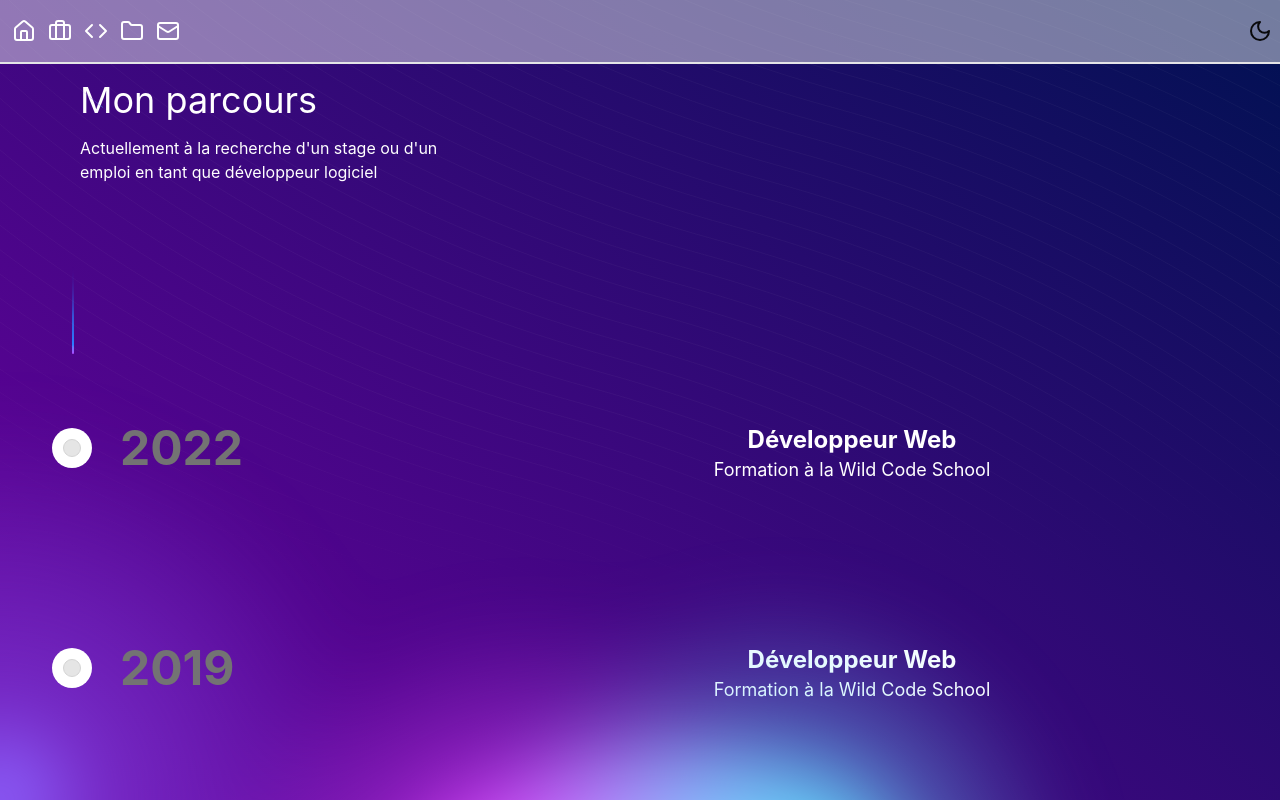
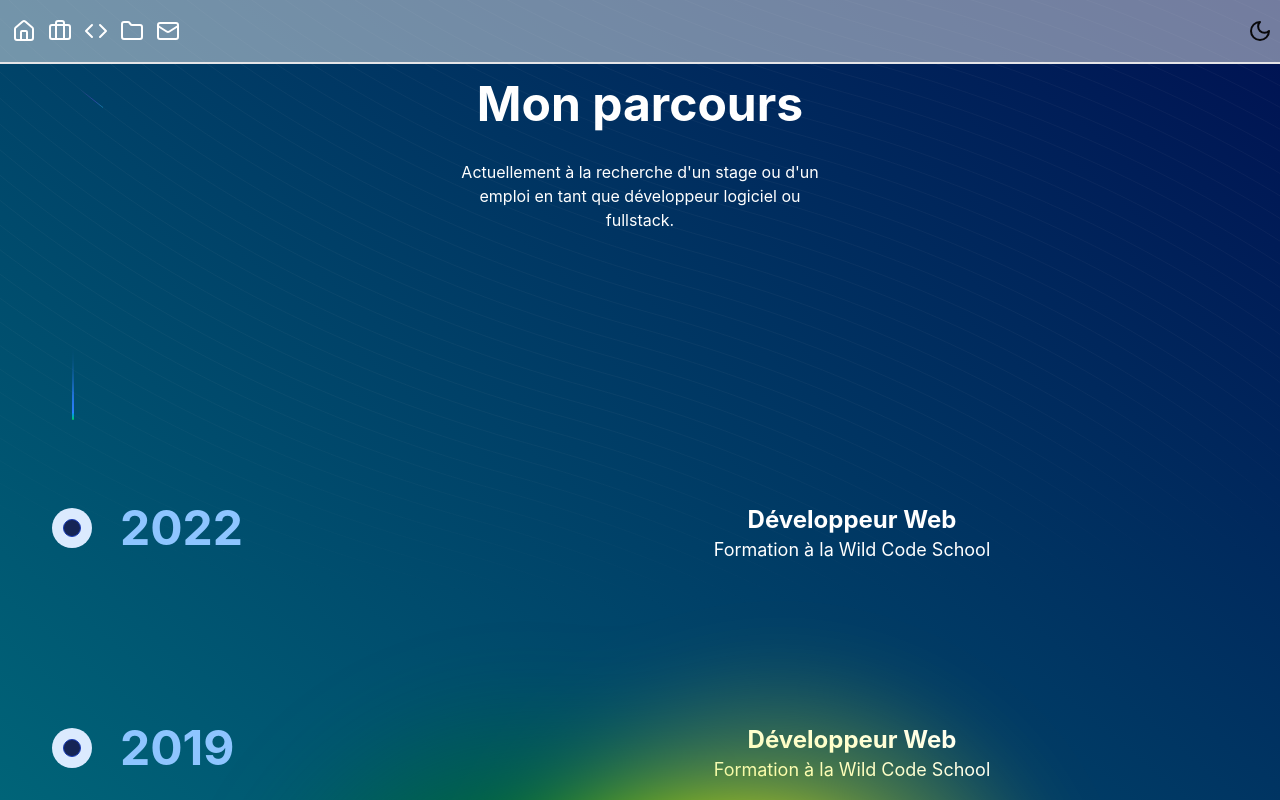
Before and after one commit to obouhlel/portfolio, a Next.js app: page /parcours in a window 1280 px wide. Built offline with nearby package versions, Linux system fonts and the light colour scheme.

Commit message:
Update the background and the timeline

```diff
--- a/src/app/contact/page.tsx
+++ b/src/app/contact/page.tsx
@@ -6,7 +6,7 @@ export default function Page() {
   return (
     <>
       <div className="flex flex-col items-center justify-center h-screen px-4">
-        <div className="text-3xl md:text-7xl font-bold text-white text-center mb-8">
+        <div className="text-5xl font-bold text-white text-center mb-8">
           Me contacter
         </div>
         <form
@@ -43,10 +43,7 @@ export default function Page() {
               className="shadow-input dark:placeholder-text-neutral-600 flex h-32 w-full rounded-md border-none bg-gray-50 px-3 py-2 text-sm text-white transition duration-400 placeholder:text-neutral-400 focus-visible:ring-[2px] focus-visible:ring-neutral-400 focus-visible:outline-none disabled:cursor-not-allowed disabled:opacity-50 dark:bg-zinc-800 dark:shadow-[0px_0px_1px_1px_#404040] dark:focus-visible:ring-neutral-600"
             />
           </div>
-          <button
-            type="submit"
-            className="mt-4 rounded-md bg-gradient-to-r from-purple-500 to-pink-500 px-4 py-2 text-white font-medium hover:from-purple-600 hover:to-pink-600 transition"
-          >
+          <button className="w-full text-white bg-gradient-to-r from-cyan-400 via-cyan-500 to-cyan-600 hover:bg-gradient-to-br focus:ring-4 focus:outline-none focus:ring-cyan-300 dark:focus:ring-cyan-800 font-medium rounded-lg text-sm px-5 py-2.5 text-center me-2 mb-2">
             Envoyer
           </button>
         </form>
--- a/src/app/projets/page.tsx
+++ b/src/app/projets/page.tsx
@@ -6,7 +6,7 @@ export default function Page() {
   return (
     <>
       <div className="max-w-5xl mx-auto px-8 flex items-center justify-center flex-col min-h-screen z-10">
-        <h1 className="text-5xl font-bold text-center mb-8 text-white">
+        <h1 className="text-5xl font-bold text-white text-center mb-8">
           Mes projets
         </h1>
         <ProjectCard items={projects} />
@@ -21,17 +21,6 @@ export const projects = [
     description: "Description du projet",
     image: "/images/hypertube.png",
     link: "https://hypertube.obouhlel.xyz",
-  },
-  {
-    title: "Hypertube",
-    description: "Description du projet",
-    image: "/images/hypertube.png",
-    link: "https://hypertube.obouhlel.xyz",
-  },
-  {
-    title: "Hypertube",
-    description: "Description du projet",
-    image: "/images/hypertube.png",
-    link: "https://hypertube.obouhlel.xyz",
+    stack: ["Node.js", "AdonisJS", "Inertia.js", "TypeScript", "React"],
   },
 ];
--- a/src/app/skills/page.tsx
+++ b/src/app/skills/page.tsx
@@ -24,7 +24,7 @@ export default function Page() {
   return (
     <>
       <div className="pt-[60px] flex flex-col items-center justify-center min-h-screen space-y-8">
-        <div className="text-xl md:text-7xl font-bold text-white text-center">
+        <div className="text-5xl font-bold text-white text-center mb-8">
           Mes compétences
         </div>
         <div className="grid grid-cols-1 md:grid-cols-2 lg:grid-cols-3 gap-6"></div>
--- a/src/components/ui/background-gradient-animation.tsx
+++ b/src/components/ui/background-gradient-animation.tsx
@@ -1,21 +1,19 @@
 "use client";
 import { cn } from "@/lib/utils";
-import { useEffect, useRef, useState } from "react";
+import { useEffect, useState } from "react";
 
 export const BackgroundGradientAnimation = ({
-  gradientBackgroundStart = "rgb(108, 0, 162)",
+  gradientBackgroundStart = "rgb(0, 100, 120)",
   gradientBackgroundEnd = "rgb(0, 17, 82)",
-  firstColor = "18, 113, 255",
-  secondColor = "221, 74, 255",
-  thirdColor = "100, 220, 255",
-  fourthColor = "200, 50, 50",
-  fifthColor = "180, 180, 50",
-  pointerColor = "140, 100, 255",
+  firstColor = "135, 206, 235",
+  secondColor = "0, 128, 0",
+  thirdColor = "255, 255, 0",
+  fourthColor = "0, 255, 255",
+  fifthColor = "135, 206, 235",
   size = "80%",
   blendingValue = "hard-light",
   children,
   className,
-  interactive = true,
   containerClassName,
 }: {
   gradientBackgroundStart?: string;
@@ -25,7 +23,6 @@ export const BackgroundGradientAnimation = ({
   thirdColor?: string;
   fourthColor?: string;
   fifthColor?: string;
-  pointerColor?: string;
   size?: string;
   blendingValue?: string;
   children?: React.ReactNode;
@@ -33,12 +30,6 @@ export const BackgroundGradientAnimation = ({
   interactive?: boolean;
   containerClassName?: string;
 }) => {
-  const interactiveRef = useRef<HTMLDivElement>(null);
-
-  const [curX, setCurX] = useState(0);
-  const [curY, setCurY] = useState(0);
-  const [tgX, setTgX] = useState(0);
-  const [tgY, setTgY] = useState(0);
   useEffect(() => {
     document.body.style.setProperty(
       "--gradient-background-start",
@@ -53,7 +44,6 @@ export const BackgroundGradientAnimation = ({
     document.body.style.setProperty("--third-color", thirdColor);
     document.body.style.setProperty("--fourth-color", fourthColor);
     document.body.style.setProperty("--fifth-color", fifthColor);
-    document.body.style.setProperty("--pointer-color", pointerColor);
     document.body.style.setProperty("--size", size);
     document.body.style.setProperty("--blending-value", blendingValue);
   }, [
@@ -62,35 +52,11 @@ export const BackgroundGradientAnimation = ({
     fourthColor,
     gradientBackgroundEnd,
     gradientBackgroundStart,
-    pointerColor,
     secondColor,
     size,
     thirdColor,
     fifthColor,
   ]);
-
-  useEffect(() => {
-    const animationFrame = requestAnimationFrame(function animate() {
-      if (interactiveRef.current) {
-        setCurX((prevX) => prevX + (tgX - prevX) / 20);
-        setCurY((prevY) => prevY + (tgY - prevY) / 20);
-        interactiveRef.current.style.transform = `translate(${Math.round(
-          curX
-        )}px, ${Math.round(curY)}px)`;
-      }
-      requestAnimationFrame(animate);
-    });
-
-    return () => cancelAnimationFrame(animationFrame);
-  }, [tgX, tgY]);
-
-  const handleMouseMove = (event: React.MouseEvent<HTMLDivElement>) => {
-    if (interactiveRef.current) {
-      const rect = interactiveRef.current.getBoundingClientRect();
-      setTgX(event.clientX - rect.left);
-      setTgY(event.clientY - rect.top);
-    }
-  };
 
   const [isSafari, setIsSafari] = useState(false);
   useEffect(() => {
@@ -174,18 +140,6 @@ export const BackgroundGradientAnimation = ({
             `opacity-100`
           )}
         ></div>
-
-        {interactive && (
-          <div
-            ref={interactiveRef}
-            onMouseMove={handleMouseMove}
-            className={cn(
-              `absolute [background:radial-gradient(circle_at_center,_rgba(var(--pointer-color),_0.8)_0,_rgba(var(--pointer-color),_0)_50%)_no-repeat]`,
-              `[mix-blend-mode:var(--blending-value)] w-full h-full -top-1/2 -left-1/2`,
-              `opacity-70`
-            )}
-          ></div>
-        )}
       </div>
     </div>
   );
--- a/src/components/ui/timeline.tsx
+++ b/src/components/ui/timeline.tsx
@@ -26,12 +26,12 @@ export const Timeline = ({ data }: { data: TimelineEntry[] }) => {
   return (
     <div className="w-full font-sans md:px-10" ref={containerRef}>
       <div className="max-w-7xl mx-auto py-20 px-4 md:px-8 lg:px-10">
-        <h2 className="text-lg md:text-4xl mb-4 text-white max-w-4xl">
+        <h2 className="text-5xl font-bold text-white text-center mb-8">
           Mon parcours
         </h2>
-        <p className="text-white text-sm md:text-base max-w-sm">
+        <p className="text-white md:text-base max-w-sm text-center mx-auto mb-8">
           Actuellement à la recherche d&apos;un stage ou d&apos;un emploi en
-          tant que développeur logiciel
+          tant que développeur logiciel ou fullstack.
         </p>
       </div>
 
@@ -42,16 +42,16 @@ export const Timeline = ({ data }: { data: TimelineEntry[] }) => {
             className="flex justify-start pt-10 md:pt-40 md:gap-10"
           >
             <div className="sticky flex flex-col md:flex-row z-40 items-center top-40 self-start max-w-xs lg:max-w-sm md:w-full">
-              <div className="h-10 absolute left-3 md:left-3 w-10 rounded-full bg-white dark:bg-black flex items-center justify-center">
-                <div className="h-4 w-4 rounded-full bg-neutral-200 dark:bg-neutral-800 border border-neutral-300 dark:border-neutral-700 p-2" />
+              <div className="h-10 absolute left-3 md:left-3 w-10 rounded-full bg-blue-100 flex items-center justify-center">
+                <div className="h-4 w-4 rounded-full bg-blue-950 border border-blue-800 p-2" />
               </div>
-              <h3 className="hidden md:block text-xl md:pl-20 md:text-5xl font-bold text-neutral-500 dark:text-neutral-500 ">
+              <h3 className="hidden md:block text-xl md:pl-20 md:text-5xl font-bold text-blue-300">
                 {item.title}
               </h3>
             </div>
 
             <div className="relative pl-20 pr-4 md:pl-4 w-full">
-              <h3 className="md:hidden block text-2xl mb-4 text-left font-bold text-neutral-500 dark:text-neutral-500">
+              <h3 className="md:hidden block text-2xl mb-4 text-left font-bold text-sky-500">
                 {item.title}
               </h3>
               {item.content}{" "}
@@ -62,14 +62,14 @@ export const Timeline = ({ data }: { data: TimelineEntry[] }) => {
           style={{
             height: height + "px",
           }}
-          className="absolute md:left-8 left-8 top-0 overflow-hidden w-[2px] bg-[linear-gradient(to_bottom,var(--tw-gradient-stops))] from-transparent from-[0%] via-neutral-200 dark:via-neutral-700 to-transparent to-[99%]  [mask-image:linear-gradient(to_bottom,transparent_0%,black_10%,black_90%,transparent_100%)] "
+          className="absolute md:left-8 left-8 top-0 overflow-hidden w-[2px] bg-[linear-gradient(to_bottom,var(--tw-gradient-stops))] from-transparent from-[0%] via-neutral-200 to-transparent to-[99%]  [mask-image:linear-gradient(to_bottom,transparent_0%,black_10%,black_90%,transparent_100%)] "
         >
           <motion.div
             style={{
               height: heightTransform,
               opacity: opacityTransform,
             }}
-            className="absolute inset-x-0 top-0  w-[2px] bg-gradient-to-t from-purple-500 via-blue-500 to-transparent from-[0%] via-[10%] rounded-full"
+            className="absolute inset-x-0 top-0  w-[2px] bg-gradient-to-t from-green-500 via-blue-500 to-transparent from-[0%] via-[10%] rounded-full"
           />
         </div>
       </div>
```
